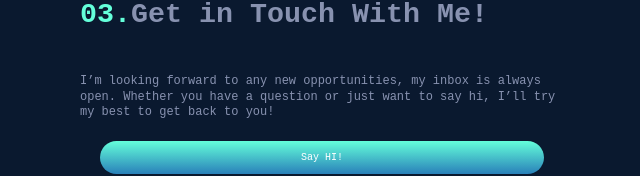
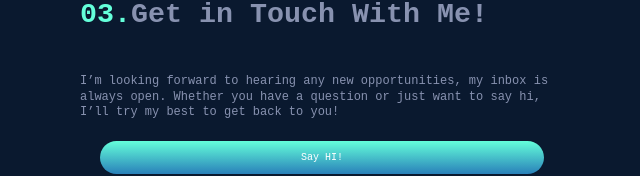
Before and after one commit to begumdogru/begumdogru.github.io, a plain HTML site: page index.html in a window 1280 px wide. Shown: the part 1343-1519 px from the top of the page, without its empty margins (438-1078 px from the left). Drawn offline with Linux system fonts and the light colour scheme.

Commit message:
Update index.html

```diff
--- a/index.html
+++ b/index.html
@@ -50,7 +50,7 @@
 
         </div>
         <h2 class="list-header" id="contact"> <span  style="color:#64ffda;"> 03.</span> Get in Touch With Me! </h2>
-        <p> I’m looking forward to  any new opportunities, my inbox is always open. Whether you have a question or just want to say hi, I’ll try my best to get back to you!</p>
+        <p> I’m looking forward to hearing any new opportunities, my inbox is always open. Whether you have a question or just want to say hi, I’ll try my best to get back to you!</p>
 
         <a class= "btn" href="mailto:begum.do@gmail.com"  >Say HI!</a>
 
```
